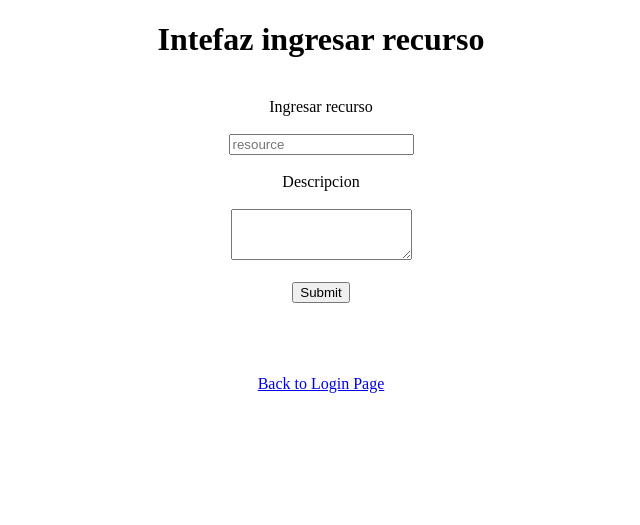
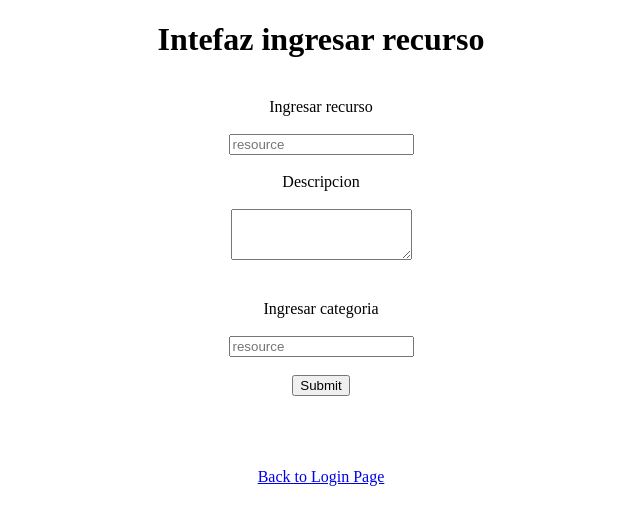
Before and after one commit to MauroLucas/Gestor-Integrado-de-Recursos, a Flask app: page /ControladorAgregarRecurso/enter_resource in a window 1280 px wide. Shown: the top 525 px of the page, without its empty margins (319-959 px from the left). Run offline with Flask 2, Linux system fonts and the light colour scheme.

Commit message:
avance en agregar recurso

```diff
--- a/Project/Server/Server/flaskr/ControladorAgregarRecurso.py
+++ b/Project/Server/Server/flaskr/ControladorAgregarRecurso.py
@@ -5,6 +5,7 @@ from werkzeug.security import check_password_hash, generate_password_hash
 from base import db, Usuario
 from flask import session
 from base import *
+import time
 
 urlAgregarRecurso = Blueprint('ControladorAgregarRecurso', __name__, url_prefix='/ControladorAgregarRecurso')
 
@@ -14,12 +15,18 @@ def enter_resource():
     if request.method == 'POST':
         resource = request.form['resource']
         description = request.form['description']
+        category = request.form['catergory']
         error = None
         if not resource:
             error = 'Resource is required.'
+        if not category:
+            error = 'The resource needs category'
         if error is None:
-            db.session.add(Recurso(recurso=resource, descripcion=description))
+            db.session.add(Recurso(recurso=resource, descripcion=description, fecha=time.clock()))
             db.session.commit()
+            ''''if db.session.query(Categoria.query.filter(Categoria.nombre == category).exists()).scalar():
+                db.session.add(CategoriaXRecurso(db.session)
+            else db.session.add(Categoria(nombre=category,id_usuario=db.session.fi))'''''
             return redirect(url_for('auth.login_succesful'))
         flash(error)
     return render_template('agregarRecurso.html')
--- a/Project/Server/Server/flaskr/templates/agregarRecurso.html
+++ b/Project/Server/Server/flaskr/templates/agregarRecurso.html
@@ -28,6 +28,15 @@
     </div>
 
     <br>
+
+    </div>
+      <br>
+  <div class="form-group">
+      <label class="col-form-label" for="inputDefault">Ingresar categoria<br><br></label>
+      <input type="text" name="category" class="form-control" placeholder="resource" id="inputDefault">
+    </div>
+    <br>
+
   <button type="submit">Submit</button><br><br><br><br><br>
 
 </form>
--- a/Project/Server/Server/flaskr/templates/user_page.html
+++ b/Project/Server/Server/flaskr/templates/user_page.html
@@ -8,7 +8,8 @@
 <body><center>
 <h1>Gestor integrado de recursos</h1>
 <br><br>
-    <img src="http://systemtec.com.co/helpdesk/_lib/img/usr__NM__menu_img__NM__avatar1.png"width="125" height="125">
+    <img src="http://systemtec.com.co/helpdesk/_lib/img/usr__NM__menu_img__NM__avatar1.png"width="125" height="125"><br><br>
+    <a href="{{ url_for('ControladorAgregarRecurso.enter_resource') }}" class="btn btn-outline-primary">agregar recurso</a>
     <br><br>
 
 </body>
```
Also changed, not shown: 3 other files.
